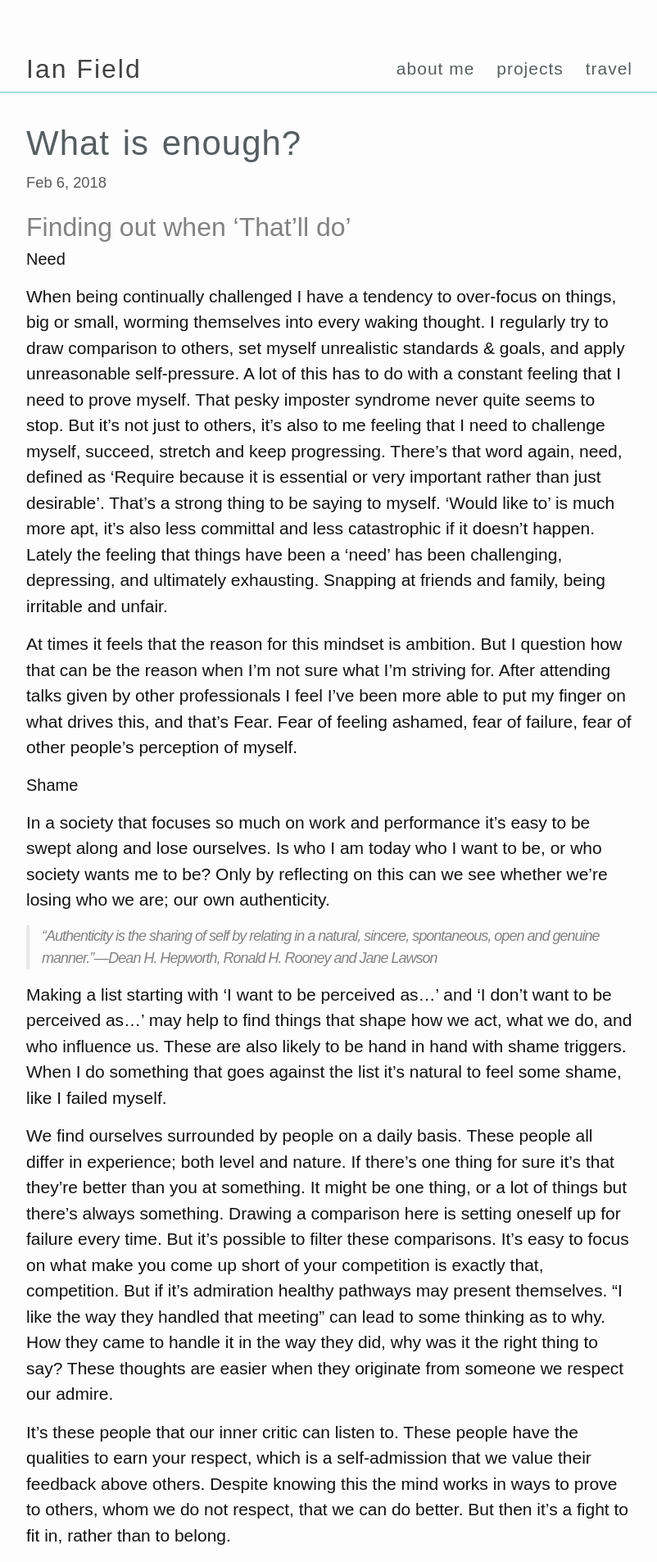
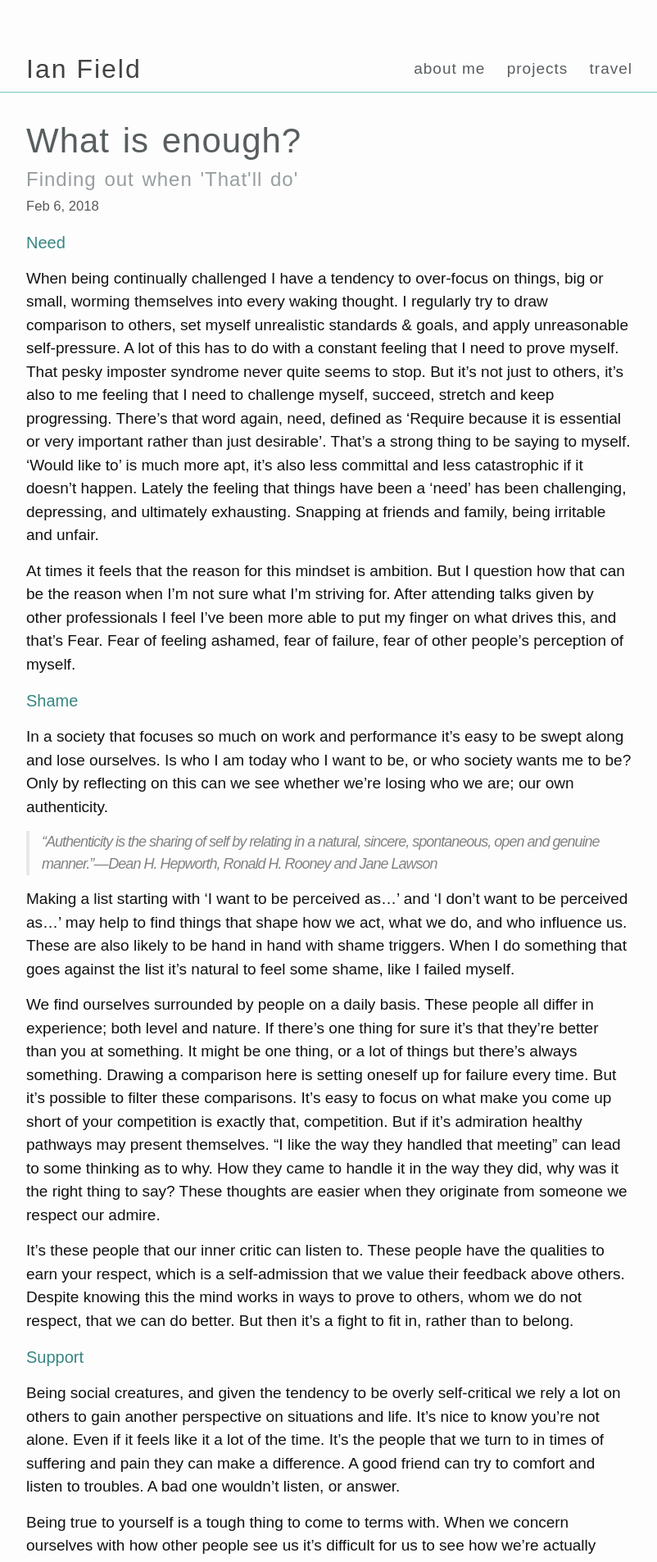
Before and after one commit to IanField90/ianfield90.github.io, a Jekyll site: the page built from _posts/2018-02-06-what-is-enough.md, in a window 1280 px wide. Shown: the top 1906 px of the page at 82% size, without its empty margins (238-1040 px from the left). Built offline with Jekyll 4.4.1, drawn with Linux system fonts in a browser that asks for light colours.

Commit message:
Update with layout tweaks

```diff
--- a/_layouts/post.html
+++ b/_layouts/post.html
@@ -5,6 +5,9 @@ layout: default
 
   <header class="post-header">
     <h1 class="post-title" itemprop="name headline">{{ page.title }}</h1>
+    {% if page.subtitle %}
+    <h2 class="post-subtitle">{{page.subtitle}}</h2>
+    {% endif %}
     <p class="author"><span class="date">{{ page.date | date: "%b %-d, %Y" }}</span></p>
   </header>
 
--- a/_posts/2018-02-06-what-is-enough.md
+++ b/_posts/2018-02-06-what-is-enough.md
@@ -28,12 +27,12 @@ We find ourselves surrounded by people on a daily basis. These people all differ
 
 It’s these people that our inner critic can listen to. These people have the qualities to earn your respect, which is a self-admission that we value their feedback above others. Despite knowing this the mind works in ways to prove to others, whom we do not respect, that we can do better. But then it’s a fight to fit in, rather than to belong.
 
-#### Support
+### Support
 Being social creatures, and given the tendency to be overly self-critical we rely a lot on others to gain another perspective on situations and life. It’s nice to know you’re not alone. Even if it feels like it a lot of the time. It’s the people that we turn to in times of suffering and pain they can make a difference. A good friend can try to comfort and listen to troubles. A bad one wouldn’t listen, or answer.
 
 Being true to yourself is a tough thing to come to terms with. When we concern ourselves with how other people see us it’s difficult for us to see how we’re actually seen by others. There’s no need to put your effort in improving your appearance for an asshole. You won’t impress them, and even if you do the benefits will be short-lived. Before your efforts are discarded once again.
 
-#### Empathy
+### Empathy
 Taking to others, and most importantly, listening, lead us to develop what, personally, is the most valuable asset to have. Empathy. Once we’re able to feel empathy towards another person we have a shot at feeling it for ourselves.
 
 Theresa Wiseman described Empathy as having multiple components:
--- a/_sass/_base.scss
+++ b/_sass/_base.scss
@@ -238,12 +238,24 @@ a.page-link {
   }
 }
 
+a.post-subtitle {
+  &:hover {
+    color: lighten($accent-color, 10%);
+  }
+}
+
 a.site-title {
   font-weight: 300;
 }
 
+
+
 a:hover span.date {
   color: lighten($accent-color, 20%);
+}
+
+a:hover h2.post-subtitle {
+  color: lighten($accent-color, 25%);
 }
 
 a:hover + hr.post-split {
--- a/_sass/_layout.scss
+++ b/_sass/_layout.scss
@@ -220,15 +220,25 @@
 
 .post-title {
     font-size: 42px;
-    line-height: 63px;
+    line-height: 58px;
     letter-spacing: 1px;
     word-spacing: 3px;
-
     color: $brand-color;
-
     @include media-query($on-laptop) {
         font-size: 36px;
     }
+}
+
+.post-subtitle {
+  font-size: 24px;
+  letter-spacing: 1px;
+  word-spacing: 2px;
+  color: lighten($brand-color, 25%);
+  margin-bottom: 0px !important;
+
+  @include media-query($on-laptop) {
+      font-size: 22px;
+  }
 }
 
 ul.post-list h1 {
@@ -244,26 +254,27 @@ ul.post-list h1 {
     }
 
     h1 {
-        font-size: 32px;
+        font-size: 26px;
         @include media-query($on-laptop) {
-            font-size: 28px;
+            font-size: 24px;
         }
         color: $grey-color
     }
 
     h2 {
-        font-size: 28px;
+        font-size: 24px;
 
         @include media-query($on-laptop) {
-            font-size: 26px;
+            font-size: 22px;
         }
     }
 
     h3 {
-        font-size: 26px;
+        font-size: 20px;
+        color: darken($accent-color, 5%);
 
         @include media-query($on-laptop) {
-            font-size: 22px;
+            font-size: 18px;
         }
     }
 
--- a/css/main.scss
+++ b/css/main.scss
@@ -7,7 +7,7 @@
 
 // Our variables
 $base-font-family: 'Hind Siligurid', sans-serif;
-$base-font-size:   21px;
+$base-font-size:   19px;
 $base-font-weight: 300;
 $small-font-size:  $base-font-size * 0.875;
 $base-line-height: 1.5;
```
Also changed, not shown: other parts of _posts/2018-02-06-what-is-enough.md (+3 -4 lines), index.html (+7 -8 lines), Gemfile.lock.
